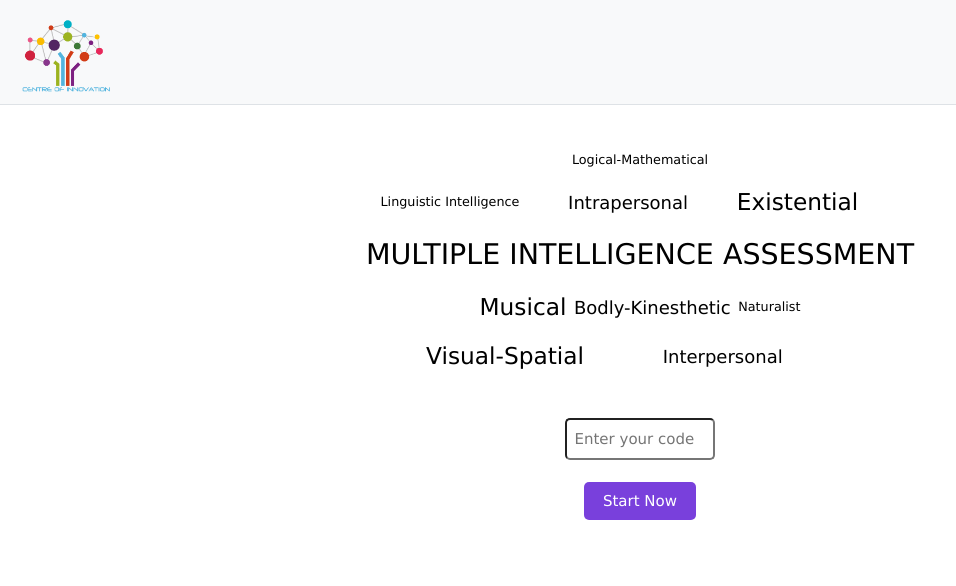
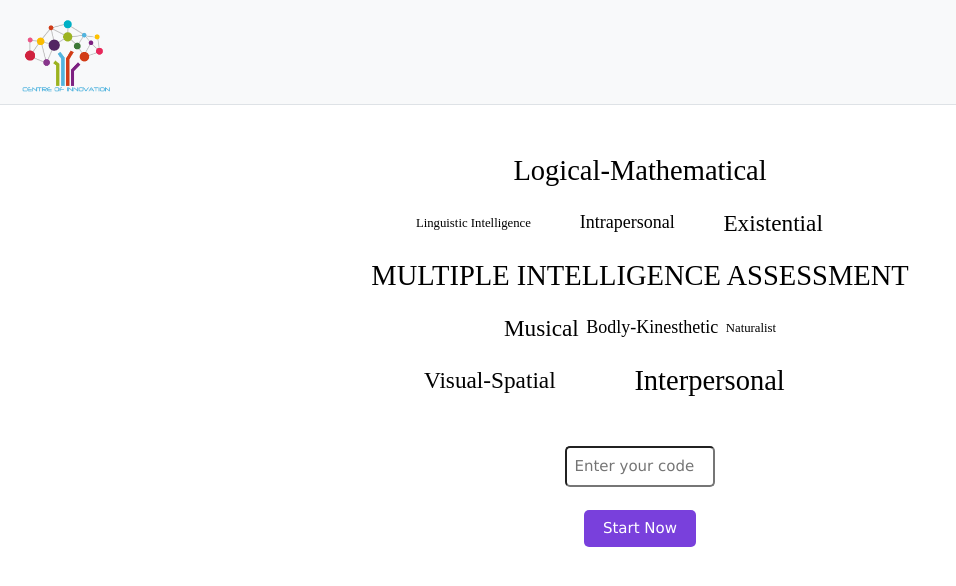
Before and after one commit to ameenclick/miassessment_app, a React (Create React App) app: page / in a window 1280 px wide. Shown: the top 586 px of the page, without its empty margins (0-956 px from the left). Built offline with nearby package versions, Linux system fonts and the light colour scheme; no server answers.

Commit message:
Debug data error for api access

```diff
--- a/public/index.html
+++ b/public/index.html
@@ -2,7 +2,7 @@
 <html lang="en">
   <head>
     <meta charset="utf-8" />
-    <link rel="icon" href="/static/media/Logo.4ad65bcd.png" />
+    <link rel="icon" href="../Logo.4ad65bcd.png" />
     <meta name="viewport" content="width=device-width, initial-scale=1" />
     <meta name="theme-color" content="#000000" />
     <meta
--- a/src/Components/Form.js
+++ b/src/Components/Form.js
@@ -41,7 +41,7 @@ function Form() {
     },[verification])
 
     async function EmailVerification(email, userName){
-        const response = await axios.post(host, {email: email, name: userName}, { headers :{
+        const response = await axios.post(host+"api/verify/user", {email: email, name: userName}, { headers :{
             token: process.env.REACT_APP_TOKEN
         }}).catch((err) => { console.error(err);   });
         return response.data.verificationCode
--- a/src/Components/Home.js
+++ b/src/Components/Home.js
@@ -20,7 +20,7 @@ function Home() {
         <div className="tags">
             <div className="w3-animate-zoom">
                 <ul className="cloud">
-                    <li data-weight="1">Logical-Mathematical</li>
+                    <li data-weight="5">Logical-Mathematical</li>
                 </ul>
                 <ul className="cloud tags-1">
                     <li data-weight="1">Linguistic Intelligence</li>
@@ -37,7 +37,7 @@ function Home() {
                 </ul>
                 <ul className="cloud tags-4">
                     <li data-weight="3">Visual-Spatial</li>
-                    <li data-weight="2">Interpersonal</li>
+                    <li data-weight="4">Interpersonal</li>
                 </ul>
             </div>
             <div className="code">
--- a/src/index.css
+++ b/src/index.css
@@ -84,7 +84,7 @@ ul{
     margin-top: 3rem;
 }
 .cloud{
-
+    font-family: "Times New Roman" !important;
     padding-left: 0;
     display: flex;
     flex-wrap: wrap;
```
Also changed, not shown: 1 other file (tests, documents, lock files or other folders).
